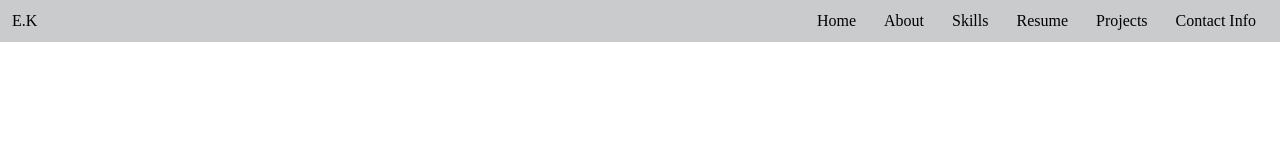
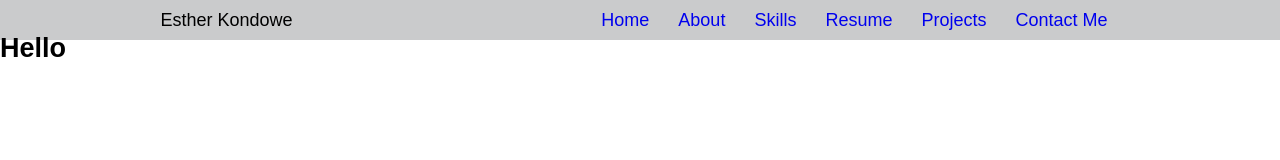
Before and after one commit to Estherkondowe/CodeAlpha_Portifolio, a plain HTML site: page index.html in a window 1280 px wide. Drawn offline with Linux system fonts and the light colour scheme.

Commit message:
modified the navigation  links

```diff
--- a/index.html
+++ b/index.html
@@ -10,16 +10,27 @@
 <body>
     <header>
         <nav>
-            <logo>E.K</logo>
+            <logo>Esther Kondowe</logo>
             <ul>
-                <li href="#Home">Home</li>
-                <li href="#About">About</li>
-                <li href="#Skills">Skills</li>
-                <li href="#Resume">Resume</li>
-                <li href="#Projects">Projects</li>
-                <li href="#ContactInfo">Contact Info</li>
+                <li><a href="#Home">Home</a></li>
+                <li><a href="#About">About</a></li>
+                <li><a href="#Skills">Skills</a></li>
+                <li><a href="#Resume">Resume</a></li>
+                <li><a href="#Projects">Projects</a></li>
+                <li><a href="#ContactInfo">Contact Me</a></li>
             </ul>
         </nav>
     </header>
+    <main>
+        <section>
+            <h1>Hello </h1>
+
+        </section>
+
+
+
+
+    </main>
+
 </body>
 </html>
--- a/style.css
+++ b/style.css
@@ -2,19 +2,32 @@
     padding:0;
     margin:0;
 }
+body{
+    font-family: sans-serif;
+    font-size: 18px;
+    line-height: 1rem;
+}
+html{
+    scroll-behavior: smooth;
+}
 nav {
     padding: 12px;
     display: flex;
-    justify-content: space-between;
+    justify-content:space-around;
+    align-items: center;
     background-color: #cacbcc;
 
 }
 ul{
     list-style: none;
 }
-ul li{
+ul li {
     display: inline;
     justify-content: space-between;
+    text-decoration: none;
     padding: 12px;
 
 }
+ul li a{
+    text-decoration: none;
+}
```
